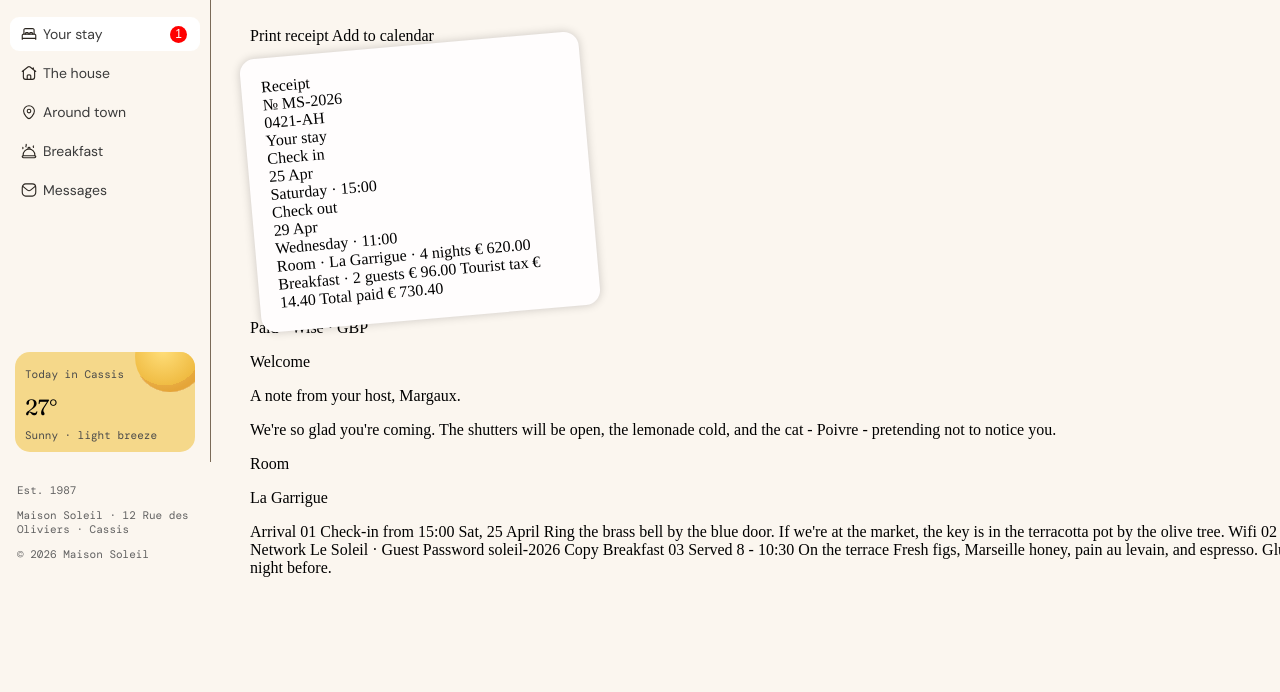
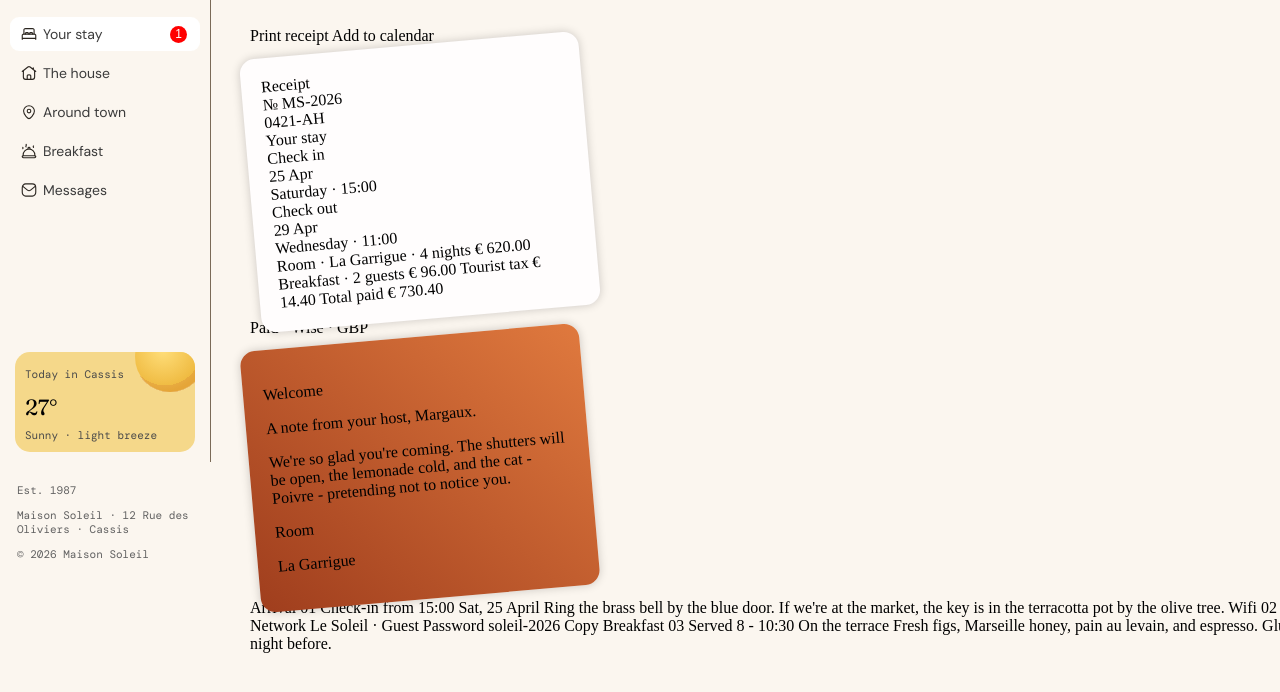
Before and after one commit to mohammod-labib/hotel-booking-confirmation-page, a plain HTML site: page index.html in a window 1280 px wide. Shown: the part 92-784 px from the top of the page. Drawn offline with Linux system fonts and the light colour scheme.

Commit message:
Auto commit: 2026-11-15 20:40

```diff
--- a/index.html
+++ b/index.html
@@ -99,6 +99,8 @@
   <!-- Barcode image -->
 
   <!-- Note from host card -->
+  <section class="hostCard">
+
   <p class="welcome-hostCard">Welcome</p>
    <p class="note-hostCard"> A note from your host, Margaux.</p>
      <p class="paragraph-hostCard">We're so glad you're coming.
@@ -106,6 +108,7 @@
        Poivre - pretending not to notice you.</p>
     <p class="room-hostCard">Room</p>
      <p class="garrigue"> La Garrigue</p>
+    </section>
 
   <!-- Booking cards end -->
 
--- a/style.css
+++ b/style.css
@@ -209,3 +209,17 @@ position: relative;
   box-shadow: 0 0 10px hsla(0, 0%, 0%, 0.192);
   width:300px;
 }
+
+
+
+
+
+
+.hostCard{
+   background-image: linear-gradient(45deg, hsl(15, 69%, 37%), hsl(22, 72%, 56%));
+  transform: rotate(-5deg);
+  padding: 20px;
+  border-radius: 15px;
+  box-shadow: 0 0 10px hsla(0, 0%, 0%, 0.192);
+  width:300px;
+}
```
